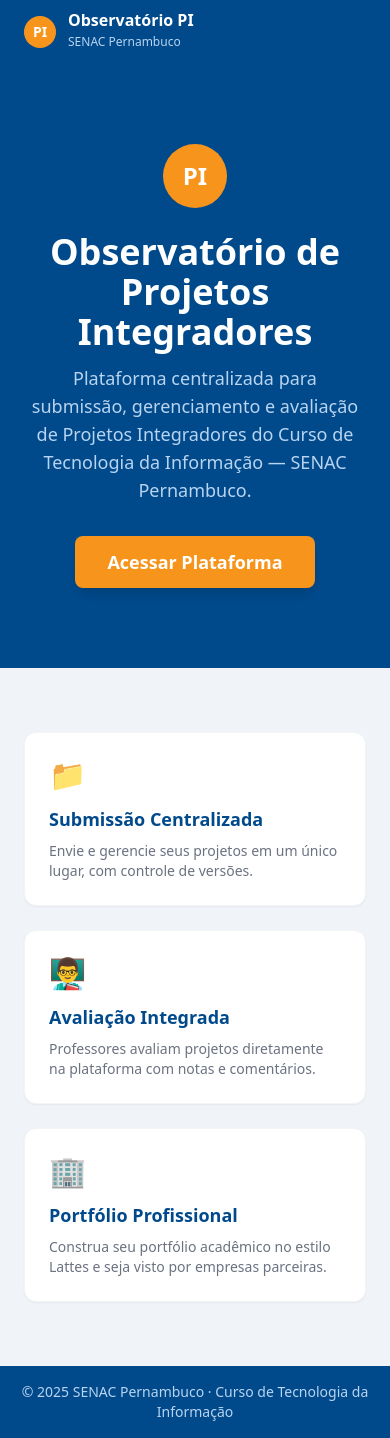
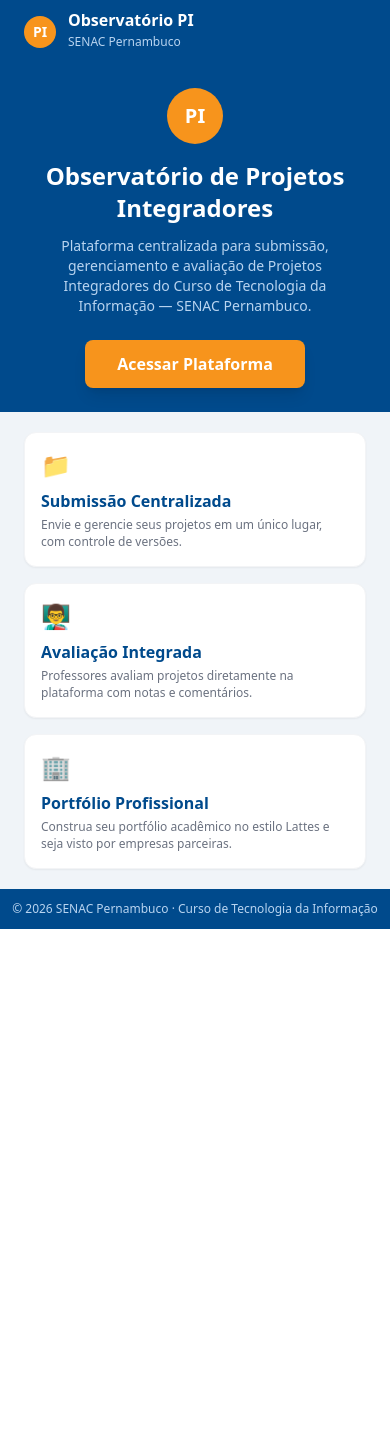
Before and after one commit to jvsantino/observatorio-pi, a React (Vite) app in the folder observatorio-pi/frontend/: page / in a window 390 px wide. After the commit the page ends 929 px from the top, so only its background shows below. Built offline with nearby package versions, Linux system fonts and the light colour scheme; no server answers.

Commit message:
fix: responsividade da home e dos paineis para mobile

```diff
--- a/observatorio-pi/frontend/src/pages/Home.jsx
+++ b/observatorio-pi/frontend/src/pages/Home.jsx
@@ -1,49 +1,51 @@
 import { Link } from 'react-router-dom';
 
 export default function Home() {
+  const cards = [
+    { icon: '📁', title: 'Submissão Centralizada', desc: 'Envie e gerencie seus projetos em um único lugar, com controle de versões.' },
+    { icon: '👨‍🏫', title: 'Avaliação Integrada', desc: 'Professores avaliam projetos diretamente na plataforma com notas e comentários.' },
+    { icon: '🏢', title: 'Portfólio Profissional', desc: 'Construa seu portfólio acadêmico no estilo Lattes e seja visto por empresas parceiras.' },
+  ];
+
   return (
-    <div className="min-h-screen flex flex-col" style={{ background: '#f0f4f8' }}>
-      {/* Hero */}
-      <div style={{ background: '#004A8C' }} className="flex-1 flex flex-col items-center justify-center text-center px-6 py-20">
-        <div style={{ background: '#F7941C' }} className="w-16 h-16 rounded-full flex items-center justify-center text-white font-bold text-2xl mb-6 mx-auto">
+    <div className="min-h-screen md:h-screen flex flex-col md:overflow-hidden" style={{ background: '#f0f4f8' }}>
+      {/* Hero — ocupa o espaço livre e centraliza o conteúdo */}
+      <div style={{ background: '#004A8C' }} className="flex-1 flex flex-col items-center justify-center text-center px-6 py-6">
+        <div style={{ background: '#F7941C' }} className="w-14 h-14 lg:w-16 lg:h-16 rounded-full flex items-center justify-center text-white font-bold text-xl lg:text-2xl mb-4 mx-auto">
           PI
         </div>
-        <h1 className="text-4xl font-bold text-white mb-3">
+        <h1 className="text-2xl md:text-3xl lg:text-4xl font-bold text-white mb-3">
           Observatório de Projetos Integradores
         </h1>
-        <p style={{ color: '#B8D4F0' }} className="text-lg max-w-2xl mb-8">
+        <p style={{ color: '#B8D4F0' }} className="text-sm md:text-base lg:text-lg max-w-2xl mb-6">
           Plataforma centralizada para submissão, gerenciamento e avaliação de Projetos Integradores do Curso de Tecnologia da Informação — SENAC Pernambuco.
         </p>
         <Link
           to="/login"
           style={{ background: '#F7941C' }}
-          className="px-8 py-3 rounded-lg text-white font-semibold text-lg hover:opacity-90 transition shadow-lg"
+          className="px-8 py-3 rounded-lg text-white font-semibold text-base lg:text-lg hover:opacity-90 transition shadow-lg"
         >
           Acessar Plataforma
         </Link>
       </div>
 
-      {/* Cards informativos */}
-      <div style={{ background: '#f0f4f8' }} className="py-16 px-6">
-        <div className="max-w-4xl mx-auto grid grid-cols-1 md:grid-cols-3 gap-6">
-          {[
-            { icon: '📁', title: 'Submissão Centralizada', desc: 'Envie e gerencie seus projetos em um único lugar, com controle de versões.' },
-            { icon: '👨‍🏫', title: 'Avaliação Integrada', desc: 'Professores avaliam projetos diretamente na plataforma com notas e comentários.' },
-            { icon: '🏢', title: 'Portfólio Profissional', desc: 'Construa seu portfólio acadêmico no estilo Lattes e seja visto por empresas parceiras.' },
-          ].map((card, i) => (
-            <div key={i} className="bg-white rounded-xl p-6 shadow-sm border border-gray-100">
-              <div className="text-3xl mb-3">{card.icon}</div>
-              <h3 style={{ color: '#004A8C' }} className="font-semibold text-lg mb-2">{card.title}</h3>
-              <p className="text-gray-500 text-sm">{card.desc}</p>
+      {/* Cards informativos — altura compacta, sempre visíveis */}
+      <div className="px-6 py-5 lg:py-6">
+        <div className="max-w-5xl mx-auto grid grid-cols-1 md:grid-cols-3 gap-4 lg:gap-6">
+          {cards.map((card, i) => (
+            <div key={i} className="bg-white rounded-xl p-4 lg:p-5 shadow-sm border border-gray-100">
+              <div className="text-2xl lg:text-3xl mb-2">{card.icon}</div>
+              <h3 style={{ color: '#004A8C' }} className="font-semibold text-base lg:text-lg mb-1">{card.title}</h3>
+              <p className="text-gray-500 text-xs lg:text-sm leading-snug">{card.desc}</p>
             </div>
           ))}
         </div>
       </div>
 
-      {/* Footer */}
-      <footer style={{ background: '#004A8C' }} className="py-4 text-center">
-        <p style={{ color: '#B8D4F0' }} className="text-sm">
-          © 2025 SENAC Pernambuco · Curso de Tecnologia da Informação
+      {/* Footer — sempre na base, sem necessidade de scroll */}
+      <footer style={{ background: '#004A8C' }} className="py-3 text-center">
+        <p style={{ color: '#B8D4F0' }} className="text-xs lg:text-sm">
+          © 2026 SENAC Pernambuco · Curso de Tecnologia da Informação
         </p>
       </footer>
     </div>
--- a/observatorio-pi/frontend/src/pages/company/CompanyDashboard.jsx
+++ b/observatorio-pi/frontend/src/pages/company/CompanyDashboard.jsx
@@ -137,7 +137,7 @@
               const cs = contatos[p.id];
               return (
                 <div key={p.id} className="bg-white rounded-2xl shadow-sm p-5">
-                  <div className="flex justify-between items-start">
+                  <div className="flex flex-col gap-3 sm:flex-row sm:justify-between sm:items-start">
                     <div className="flex-1">
                       <h3 style={{ color: '#004A8C' }} className="font-semibold text-lg">{p.titulo}</h3>
                       <p className="text-xs text-gray-400">{p.autor} · {p.curso} · {p.turma} · {p.periodo}</p>
@@ -146,7 +146,7 @@
                         <p className="text-xs text-gray-500 mt-1"><span className="font-medium" style={{ color: '#004A8C' }}>Equipe:</span> {p.autor}, {p.coparticipantes}</p>
                       )}
                     </div>
-                    <div className="flex gap-2 ml-4 flex-shrink-0">
+                    <div className="flex flex-wrap gap-2 sm:ml-4 flex-shrink-0">
                       <button onClick={() => setVisualizando(visualizando === p.id ? null : p.id)}
                         style={{ background: '#E8F0FB', color: '#004A8C' }}
                         className="text-xs px-3 py-1.5 rounded-lg font-medium hover:opacity-80 transition">
--- a/observatorio-pi/frontend/src/pages/teacher/TeacherDashboard.jsx
+++ b/observatorio-pi/frontend/src/pages/teacher/TeacherDashboard.jsx
@@ -88,7 +88,7 @@
               return (
                 <div key={p.id} className="bg-white rounded-2xl shadow-sm overflow-hidden">
                   <div className="p-5">
-                    <div className="flex justify-between items-start">
+                    <div className="flex flex-col gap-3 sm:flex-row sm:justify-between sm:items-start">
                       <div className="flex-1">
                         <div className="flex items-center gap-2 mb-1">
                           <h3 style={{ color: '#004A8C' }} className="font-semibold text-lg">{p.titulo}</h3>
@@ -99,7 +99,7 @@
                           <p className="text-xs text-gray-500 mt-1"><span className="font-medium" style={{ color: '#004A8C' }}>Coparticipantes:</span> {p.coparticipantes}</p>
                         )}
                       </div>
-                      <div className="flex gap-2 ml-4 flex-shrink-0">
+                      <div className="flex flex-wrap gap-2 sm:ml-4 flex-shrink-0">
                         <button
                           onClick={() => setVisualizando(visualizando === p.id ? null : p.id)}
                           style={{ background: '#E8F0FB', color: '#004A8C' }}
```
Also changed, not shown: observatorio-pi/frontend/src/pages/student/StudentDashboard.jsx (+6 -6 lines).
